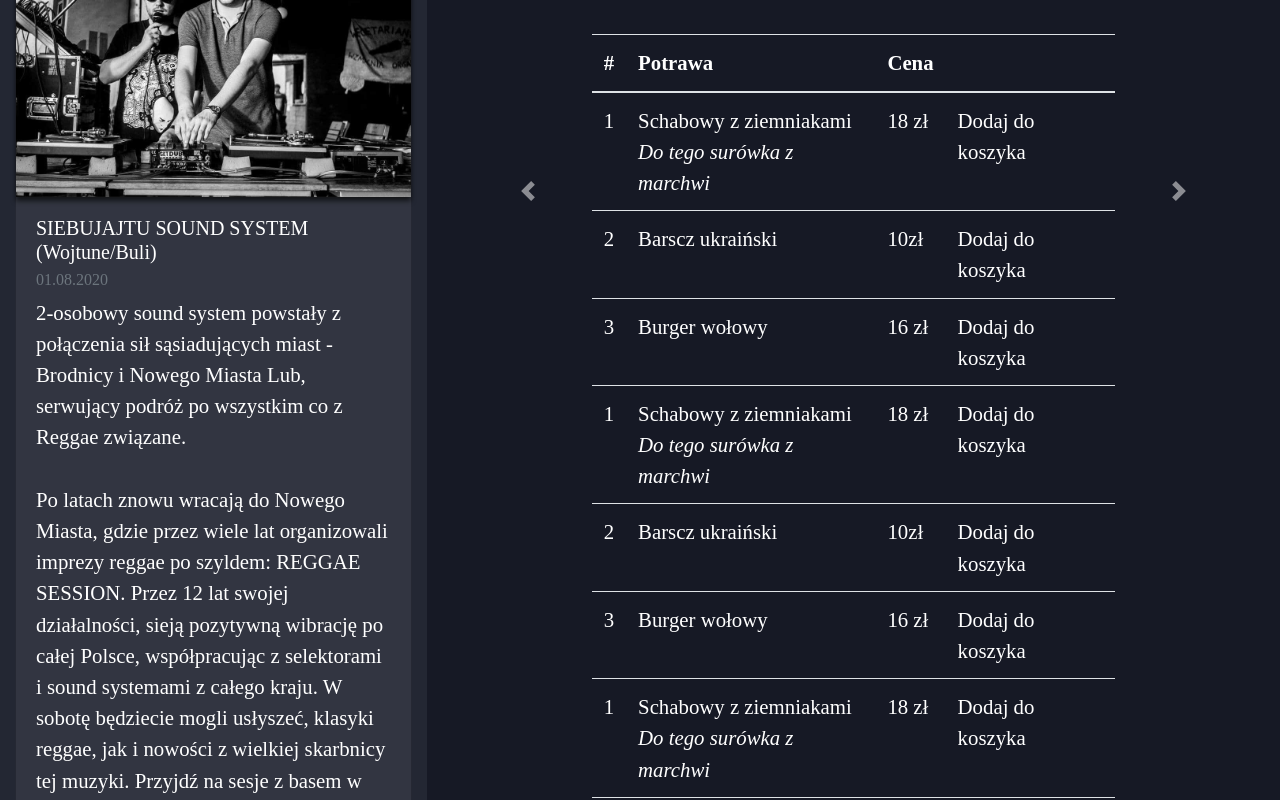
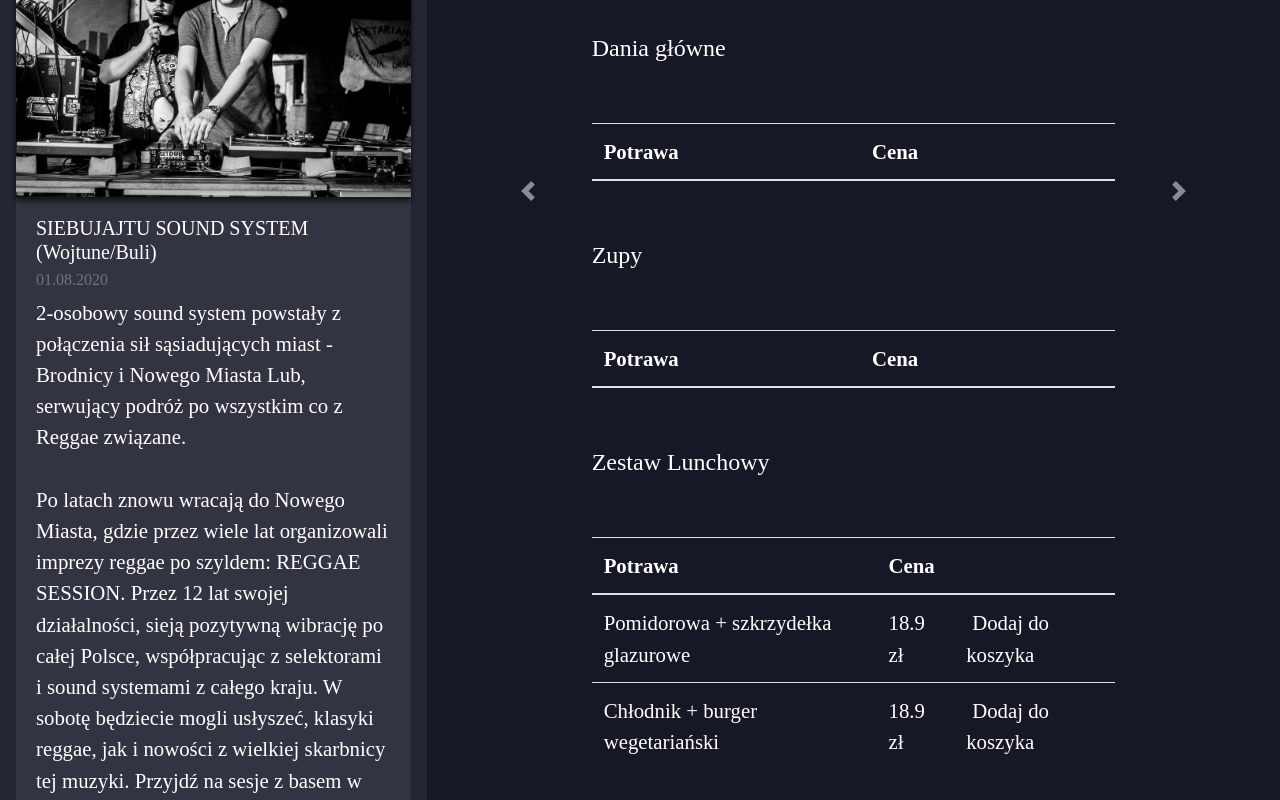
Before and after one commit to BlowofDeath/Dzwiekujemy, a React (Create React App) app in the folder System/frontend/: page / in a window 1280 px wide. Shown: the part 2160-2960 px from the top of the page. Built offline with nearby package versions, Linux system fonts and the light colour scheme; a web font is replaced by a local one.

Commit message:
Dynamiczne menu poprawa optymalizacji

```diff
--- a/System/frontend/package.json
+++ b/System/frontend/package.json
@@ -7,6 +7,7 @@
     "@testing-library/react": "^9.3.2",
     "@testing-library/user-event": "^7.1.2",
     "bootstrap": "^4.5.2",
+    "moment": "^2.27.0",
     "react": "^16.13.1",
     "react-bootstrap": "^1.3.0",
     "react-dom": "^16.13.1",
--- a/System/frontend/src/components/UserPanel/MenuComponent/index.jsx
+++ b/System/frontend/src/components/UserPanel/MenuComponent/index.jsx
@@ -1,8 +1,74 @@
 import React from "react";
 import { Container, Carousel, Col, Table } from "react-bootstrap";
 import "./style.css";
+import menu from "./menu.json";
+import moment from "moment";
+import { ReactComponent as CartPlus } from "./img/cartplus.svg";
+
+const category = ["Dania główne", "Zupy", "Zestaw Lunchowy"];
 
 const MenuComponent = (props) => {
+  const today = () => {
+    const date = moment();
+    return date.day();
+  };
+
+  const generateMenu = (day) => {
+    const thisDay = today();
+    const Thead = (props) => {
+      return (
+        <thead>
+          <tr>
+            <th>Potrawa</th>
+            <th>Cena</th>
+            <th></th>
+          </tr>
+        </thead>
+      );
+    };
+    const dayMenu = category.map((cat, catIndex) => {
+      return (
+        <React.Fragment key={catIndex}>
+          <h4 className="dish-category">{cat}</h4>
+          <Table className="menu">
+            <Thead />
+            <tbody>
+              {menu.map((menuItem, index) => {
+                if (menuItem.category === cat && menuItem.dayOfWeek === day) {
+                  let cartDisplay =
+                    thisDay === menuItem.dayOfWeek ? null : "d-none";
+                  return (
+                    <tr key={index}>
+                      <td>
+                        {menuItem.dish} <br />
+                        <i>{menuItem.description}</i>
+                      </td>
+                      <td>{menuItem.price} zł</td>
+                      <td>
+                        <a
+                          className={`add-to-cart ${cartDisplay}`}
+                          href="#home"
+                        >
+                          <CartPlus className="d-inline d-sm-none " />
+                          <span className="d-none d-sm-inline">
+                            Dodaj do koszyka
+                          </span>
+                        </a>
+                      </td>
+                    </tr>
+                  );
+                }
+                return null;
+              })}
+            </tbody>
+          </Table>
+        </React.Fragment>
+      );
+    });
+
+    return dayMenu;
+  };
+
   return (
     <Col lg={{ cols: 8, order: "last" }} id="Menu">
       <h2>Menu</h2>
@@ -22,189 +88,35 @@ const MenuComponent = (props) => {
             />
           }
           className="carousel-menu"
+          defaultActiveIndex={today() - 1}
         >
           <Carousel.Item className="h-100 menu">
             <h3>Poniedziałek</h3>
-            <Table className="menu">
-              <thead>
-                <tr>
-                  <th>#</th>
-                  <th>Potrawa</th>
-                  <th>Cena</th>
-                  <th></th>
-                </tr>
-              </thead>
-              <tbody>
-                <tr>
-                  <td>1</td>
-                  <td>
-                    Schabowy z ziemniakami <br />
-                    <i>Do tego surówka z marchwi</i>
-                  </td>
-                  <td>18 zł</td>
-                  <td>Dodaj do koszyka</td>
-                </tr>
-                <tr>
-                  <td>2</td>
-                  <td>Barscz ukraiński</td>
-                  <td>10zł</td>
-                  <td>Dodaj do koszyka</td>
-                </tr>
-                <tr>
-                  <td>3</td>
-                  <td>Burger wołowy</td>
-                  <td>16 zł</td>
-                  <td>Dodaj do koszyka</td>
-                </tr>
-                <tr>
-                  <td>1</td>
-                  <td>
-                    Schabowy z ziemniakami <br />
-                    <i>Do tego surówka z marchwi</i>
-                  </td>
-                  <td>18 zł</td>
-                  <td>Dodaj do koszyka</td>
-                </tr>
-                <tr>
-                  <td>2</td>
-                  <td>Barscz ukraiński</td>
-                  <td>10zł</td>
-                  <td>Dodaj do koszyka</td>
-                </tr>
-                <tr>
-                  <td>3</td>
-                  <td>Burger wołowy</td>
-                  <td>16 zł</td>
-                  <td>Dodaj do koszyka</td>
-                </tr>
-                <tr>
-                  <td>1</td>
-                  <td>
-                    Schabowy z ziemniakami <br />
-                    <i>Do tego surówka z marchwi</i>
-                  </td>
-                  <td>18 zł</td>
-                  <td>Dodaj do koszyka</td>
-                </tr>
-                <tr>
-                  <td>2</td>
-                  <td>Barscz ukraiński</td>
-                  <td>10zł</td>
-                  <td>Dodaj do koszyka</td>
-                </tr>
-                <tr>
-                  <td>3</td>
-                  <td>Burger wołowy</td>
-                  <td>16 zł</td>
-                  <td>Dodaj do koszyka</td>
-                </tr>
-              </tbody>
-            </Table>
+            {generateMenu(1)}
           </Carousel.Item>
           <Carousel.Item className="h-100 menu">
             <h3>Wtorek</h3>
-            <Table hover className="menu">
-              <thead>
-                <tr>
-                  <th>#</th>
-                  <th>Potrawa</th>
-                  <th>Cena</th>
-                  <th></th>
-                </tr>
-              </thead>
-              <tbody>
-                <tr>
-                  <td>1</td>
-                  <td>
-                    Schabowy z ziemniakami <br />
-                    <i>Do tego surówka z marchwi</i>
-                  </td>
-                  <td>18 zł</td>
-                  <td>Dodaj do koszyka</td>
-                </tr>
-                <tr>
-                  <td>2</td>
-                  <td>Barscz ukraiński</td>
-                  <td>10zł</td>
-                  <td>Dodaj do koszyka</td>
-                </tr>
-                <tr>
-                  <td>3</td>
-                  <td>Burger wołowy</td>
-                  <td>16 zł</td>
-                  <td>Dodaj do koszyka</td>
-                </tr>
-                <tr>
-                  <td>1</td>
-                  <td>
-                    Schabowy z ziemniakami <br />
-                    <i>Do tego surówka z marchwi</i>
-                  </td>
-                  <td>18 zł</td>
-                  <td>Dodaj do koszyka</td>
-                </tr>
-                <tr>
-                  <td>2</td>
-                  <td>Barscz ukraiński</td>
-                  <td>10zł</td>
-                  <td>Dodaj do koszyka</td>
-                </tr>
-                <tr>
-                  <td>3</td>
-                  <td>Burger wołowy</td>
-                  <td>16 zł</td>
-                  <td>Dodaj do koszyka</td>
-                </tr>
-                <tr>
-                  <td>1</td>
-                  <td>
-                    Schabowy z ziemniakami <br />
-                    <i>Do tego surówka z marchwi</i>
-                  </td>
-                  <td>18 zł</td>
-                  <td>Dodaj do koszyka</td>
-                </tr>
-                <tr>
-                  <td>2</td>
-                  <td>Barscz ukraiński</td>
-                  <td>10zł</td>
-                  <td>Dodaj do koszyka</td>
-                </tr>
-                <tr>
-                  <td>3</td>
-                  <td>Burger wołowy</td>
-                  <td>16 zł</td>
-                  <td>Dodaj do koszyka</td>
-                </tr>
-                <tr>
-                  <td>3</td>
-                  <td>Burger wołowy</td>
-                  <td>16 zł</td>
-                  <td>Dodaj do koszyka</td>
-                </tr>
-                <tr>
-                  <td>1</td>
-                  <td>
-                    Schabowy z ziemniakami <br />
-                    <i>Do tego surówka z marchwi</i>
-                  </td>
-                  <td>18 zł</td>
-                  <td>Dodaj do koszyka</td>
-                </tr>
-                <tr>
-                  <td>2</td>
-                  <td>Barscz ukraiński</td>
-                  <td>10zł</td>
-                  <td>Dodaj do koszyka</td>
-                </tr>
-                <tr>
-                  <td>3</td>
-                  <td>Burger wołowy</td>
-                  <td>16 zł</td>
-                  <td>Dodaj do koszyka</td>
-                </tr>
-              </tbody>
-            </Table>
+            {generateMenu(2)}
+          </Carousel.Item>
+          <Carousel.Item className="h-100 menu">
+            <h3>Środa</h3>
+            {generateMenu(3)}
+          </Carousel.Item>
+          <Carousel.Item className="h-100 menu">
+            <h3>Czwartek</h3>
+            {generateMenu(4)}
+          </Carousel.Item>
+          <Carousel.Item className="h-100 menu">
+            <h3>Piątek</h3>
+            {generateMenu(5)}
+          </Carousel.Item>
+          <Carousel.Item className="h-100 menu">
+            <h3>Sobota</h3>
+            {generateMenu(6)}
+          </Carousel.Item>
+          <Carousel.Item className="h-100 menu">
+            <h3>Niedziela</h3>
+            {generateMenu(7)}
           </Carousel.Item>
         </Carousel>
       </Container>
--- /dev/null
+++ b/System/frontend/src/components/UserPanel/MenuComponent/menu.json
@@ -0,0 +1,66 @@
+[
+  {
+    "id": 1,
+    "dish": "Schabowy z ziemniakami",
+    "description": "dodatki i surówki",
+    "price": 18,
+    "dayOfWeek": 1,
+    "category": "Dania główne"
+  },
+  {
+    "id": 2,
+    "dish": "Burger wołowy",
+    "description": "z dodatkami",
+    "price": 19,
+    "dayOfWeek": 1,
+    "category": "Dania główne"
+  },
+  {
+    "id": 3,
+    "dish": "Chłodnik",
+    "description": "",
+    "price": 11,
+    "dayOfWeek": 1,
+    "category": "Zupy"
+  },
+  {
+    "id": 4,
+    "dish": "Pomidorowa",
+    "description": "",
+    "price": 9,
+    "dayOfWeek": 1,
+    "category": "Zupy"
+  },
+  {
+    "id": 5,
+    "dish": "Pomidorowa + szkrzydełka glazurowe",
+    "description": "",
+    "price": 18.9,
+    "dayOfWeek": 1,
+    "category": "Zestaw Lunchowy"
+  },
+  {
+    "id": 6,
+    "dish": "Chłodnik + burger wegetariański",
+    "description": "",
+    "price": 18.9,
+    "dayOfWeek": 1,
+    "category": "Zestaw Lunchowy"
+  },
+  {
+    "id": 5,
+    "dish": "Pomidorowa + szkrzydełka glazurowe",
+    "description": "",
+    "price": 18.9,
+    "dayOfWeek": 2,
+    "category": "Zestaw Lunchowy"
+  },
+  {
+    "id": 6,
+    "dish": "Chłodnik + burger wegetariański",
+    "description": "",
+    "price": 18.9,
+    "dayOfWeek": 2,
+    "category": "Zestaw Lunchowy"
+  }
+]
--- a/System/frontend/src/components/UserPanel/MenuComponent/style.css
+++ b/System/frontend/src/components/UserPanel/MenuComponent/style.css
@@ -7,6 +7,10 @@ div.middle-row > div:last-child > h2 {
   padding-left: 50px;
   padding-right: 50px;
   padding-top: 50px;
+}
+
+h4.dish-category {
+  margin-top: 60px;
 }
 
 table.menu {
@@ -34,6 +38,26 @@ tbody > tr:hover {
   margin-top: 300px;
 }
 
+.add-to-cart {
+  color: white;
+  padding: 6px;
+}
+
+.add-to-cart:hover {
+  color: rgb(180, 252, 228);
+  text-decoration: none;
+}
+
+.add-to-cart:active:focus {
+  -webkit-box-shadow: 0px 0px 29px -6px rgba(0, 0, 0, 0.75);
+  -moz-box-shadow: 0px 0px 29px -6px rgba(0, 0, 0, 0.75);
+  box-shadow: 0px 0px 29px -6px rgba(0, 0, 0, 0.75);
+  border-radius: 67px 67px 67px 67px;
+  -moz-border-radius: 67px 67px 67px 67px;
+  -webkit-border-radius: 67px 67px 67px 67px;
+  border: 0px solid #000000;
+}
+
 @media (max-width: 767.98px) {
   div.menu {
     padding: 60px 5px;
--- a/System/frontend/src/components/UserPanel/UserPanel.jsx
+++ b/System/frontend/src/components/UserPanel/UserPanel.jsx
@@ -14,7 +14,7 @@ import "./style.css";
 
 const UserPanel = (props) => {
   return (
-    <Container fluid style={{ padding: 0 }}>
+    <Container fluid style={{ padding: 0 }} id="home">
       <NavbarComponent />
       <BanerComponent />
       <Container fluid>
```
Also changed, not shown: System/frontend/src/components/UserPanel/MenuComponent/img/cartplus.svg (added).
